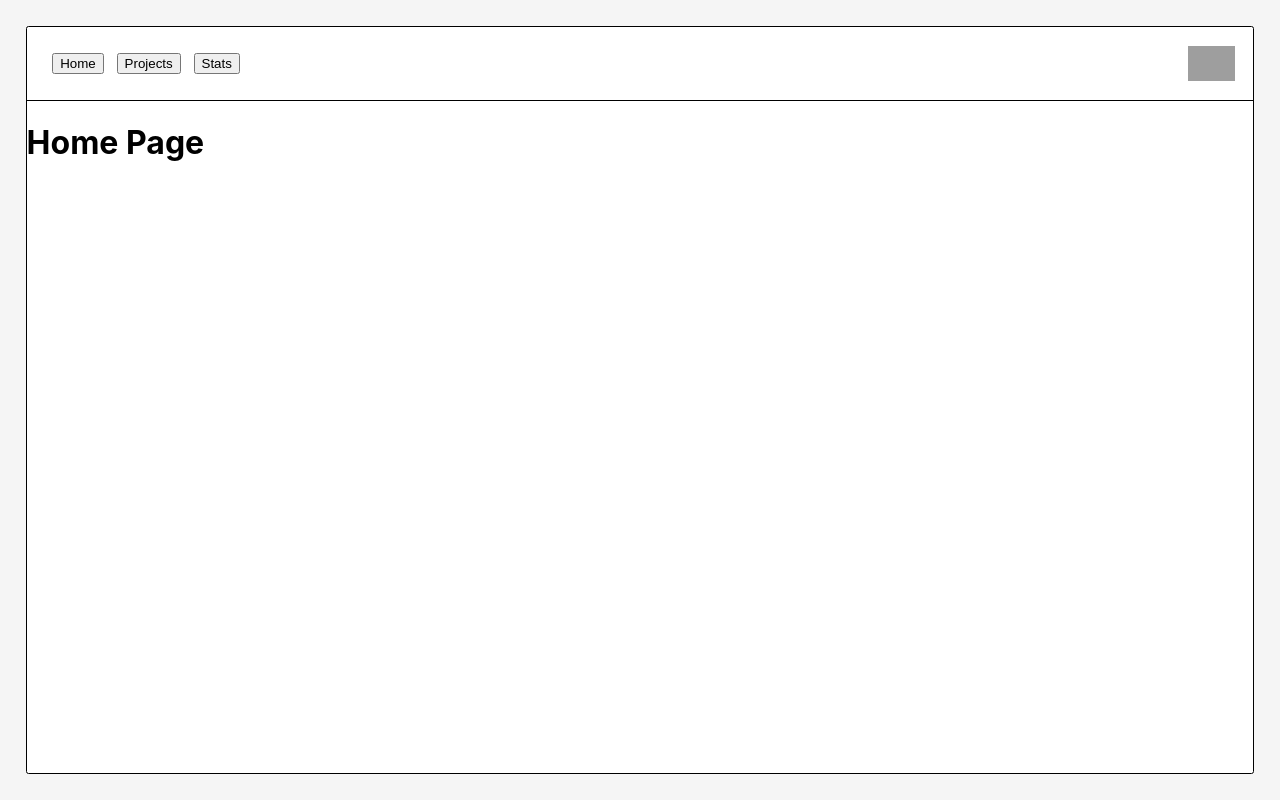
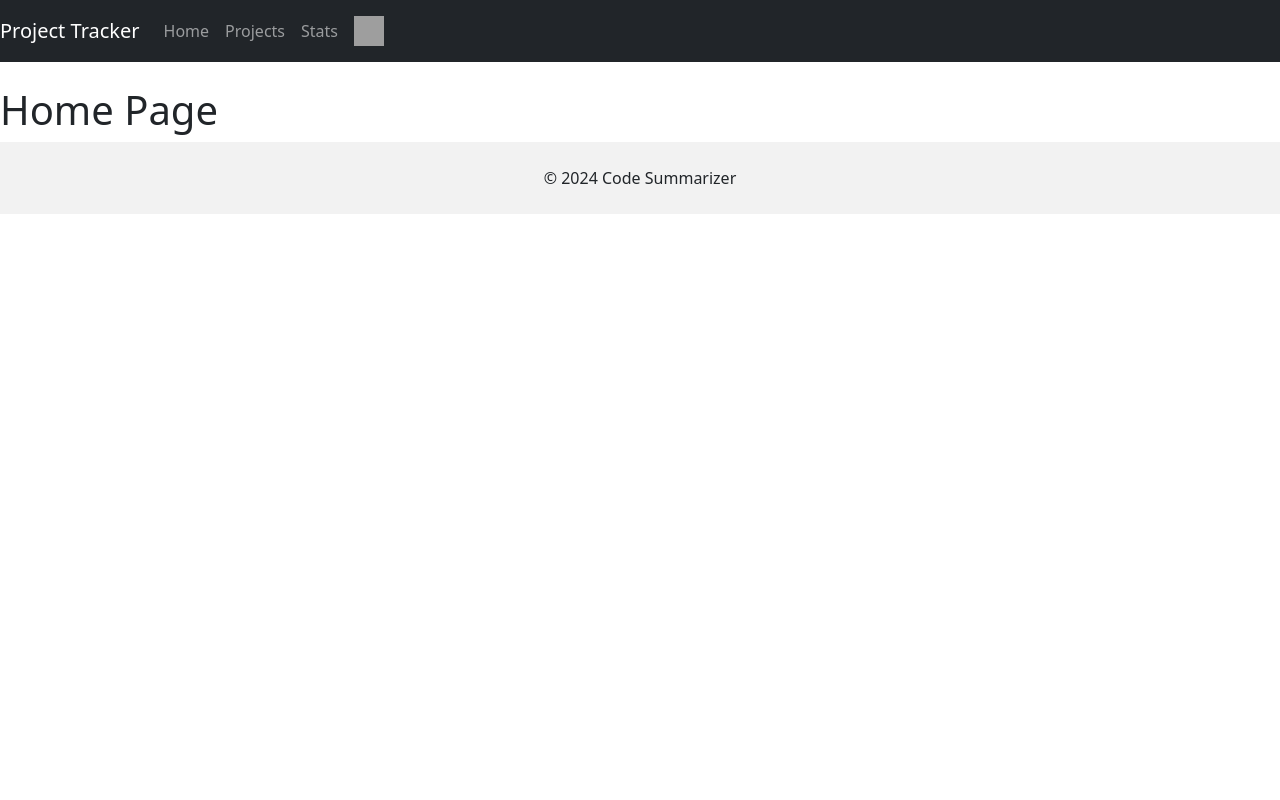
Before and after one commit to Degman1/CodeSummarizer, a React (Create React App) app in the folder frontend/: page / in a window 1280 px wide. Built offline with nearby package versions, Linux system fonts and the light colour scheme; grey boxes are pictures that could not be loaded; the HTML template or start-up script is replaced by a standard one.

Commit message:
Dashboard changes

```diff
--- a/frontend/public/index.html
+++ b/frontend/public/index.html
@@ -24,6 +24,7 @@
       work correctly both with client-side routing and a non-root public URL.
       Learn how to configure a non-root public URL by running `npm run build`.
     -->
+    <link rel="stylesheet" href="https://cdn.jsdelivr.net/npm/bootstrap-icons/font/bootstrap-icons.css">
     <title>Code Summarizer</title>
   </head>
   <body>
--- a/frontend/src/App.css
+++ b/frontend/src/App.css
@@ -66,5 +66,20 @@
 .page-content {
   height: 90%;
   width: 100%;
+  padding: 20px;
   overflow: hidden;
 }
+
+body {
+  font-family: 'Arial', sans-serif;
+  background-color: #f8f9fa;
+  color: #333;
+}
+
+.navbar, .nav-link {
+  font-size: 16px;
+}
+
+.card {
+  margin-bottom: 20px;
+}
--- a/frontend/src/App.js
+++ b/frontend/src/App.js
@@ -1,67 +1,78 @@
+//
 import React, { useState } from 'react';
-import './App.css';
+import 'bootstrap/dist/css/bootstrap.min.css';
+import { Navbar, Nav, Button, Container } from 'react-bootstrap';
 import ProjectList from './components/ProjectPageComponents/ProjectList';
 import StatScreen from './components/StatsPageComponents/StatsScreen';
 import AccountDropdown from './components/AccountDropdownComponents/AccountDropdown';
 import HomePage from './components/HomePageComponents/HomePage';
 
 function App() {
-
-  // state that holds current subpage, selected in nav bar ('summaries', 'stats', 'settings') etc
-  const [subPage, setSubpage] = useState('Home')
-  const [openAccountTab, setOpenAccountTab] = useState(false)
-
+  const [subPage, setSubpage] = useState('Home');
+  const [openAccountTab, setOpenAccountTab] = useState(false);
 
   const buildNavButton = (page) => {
     return (
-      <button
-        onClick={() => {
-          setSubpage(page)
-          setOpenAccountTab(false)
-        }}
-      >{page}</button>
-    )
-
-  }
+      <Button variant="primary" onClick={() => {
+        setSubpage(page);
+        setOpenAccountTab(false);
+      }}>
+        {page}
+      </Button>
+    );
+  };
 
   const buildSubPage = () => {
     switch (subPage) {
       case 'Home':
-        return <HomePage />
+        return <HomePage />;
       case 'Projects':
-        return <ProjectList />
+        return <ProjectList />;
       case 'Stats':
-        return <StatScreen />
+        return <StatScreen />;
       default:
-        return <div>Invalid page</div>
+        return <div>Invalid page</div>;
     }
-  }
+  };
+
+  const NavigationBar = () => {
+    return (
+      <Navbar bg="dark" variant="dark" expand="lg" className="mb-4">
+        <Navbar.Brand href="#home">Project Tracker</Navbar.Brand>
+        <Navbar.Toggle aria-controls="basic-navbar-nav" />
+        <Navbar.Collapse id="basic-navbar-nav">
+          <Nav className="mr-auto">
+            <Nav.Link onClick={() => setSubpage('Home')}>Home</Nav.Link>
+            <Nav.Link onClick={() => setSubpage('Projects')}>Projects</Nav.Link>
+            <Nav.Link onClick={() => setSubpage('Stats')}>Stats</Nav.Link>
+          </Nav>
+          <Nav>
+            <Nav.Link onClick={() => setOpenAccountTab(old => !old)}>
+              <img
+                src={`${process.env.PUBLIC_URL}/assets/userIcon.png`}
+                alt="Account"
+                style={{ cursor: 'pointer', width: 30, height: 30 }}
+              />
+            </Nav.Link>
+          </Nav>
+        </Navbar.Collapse>
+      </Navbar>
+    );
+  };
+
+  const Footer = () => (
+    <div className="text-center p-4" style={{ backgroundColor: 'rgba(0, 0, 0, 0.05)' }}>
+      © 2024 Code Summarizer
+    </div>
+  );
 
   return (
     <div className='page'>
-      <div className='app'>
-        <div className='nav-bar'>
-          <div className='nav-section left-aligned-nav'>
-            {buildNavButton('Home')}
-            {buildNavButton('Projects')}
-            {buildNavButton('Stats')}
-          </div>
-          <div className='nav-section right-aligned-nav'>
-            <button
-              className='account-button'
-            >
-              <img
-                onClick={() => setOpenAccountTab(old => !old)}
-                src={`${process.env.PUBLIC_URL}/assets/settingsIcon.png`}
-              />
-              {openAccountTab && <AccountDropdown />}
-            </button>
-          </div>
-        </div>
-        <div className='page-content'>
-          {buildSubPage()}
-        </div>
+      <NavigationBar />
+      <div className='page-content'>
+        {buildSubPage()}
       </div>
+      <Footer />
     </div>
   );
 }
--- a/frontend/src/components/ProjectPageComponents/NewProjectScreen.module.css
+++ b/frontend/src/components/ProjectPageComponents/NewProjectScreen.module.css
@@ -61,3 +61,47 @@
     margin-bottom: 0.45vh;
     text-decoration: underline;
 }
+
+.outsideForm {
+    position: fixed;
+    top: 0;
+    left: 0;
+    right: 0;
+    bottom: 0;
+    background-color: rgba(0, 0, 0, 0.5);
+    display: flex;
+    align-items: center;
+    justify-content: center;
+    z-index: 1000;
+}
+
+.container {
+    background-color: white;
+    padding: 20px;
+    border-radius: 8px;
+    box-shadow: 0 4px 6px rgba(0,0,0,0.1);
+    width: 90%;
+    max-width: 500px;
+}
+
+.fieldContainer {
+    margin-bottom: 15px;
+}
+
+.closeX {
+    float: right;
+    border: none;
+    background: none;
+    font-size: 24px;
+    cursor: pointer;
+}
+
+.submitButton {
+    width: 100%;
+    padding: 10px;
+    background-color: #007BFF;
+    color: white;
+    border: none;
+    border-radius: 4px;
+    cursor: pointer;
+}
--- a/frontend/src/components/ProjectPageComponents/ProjectList.js
+++ b/frontend/src/components/ProjectPageComponents/ProjectList.js
@@ -1,5 +1,6 @@
 import st from './ProjectList.module.css'
-import react, { useState } from 'react'
+import React, { useState } from 'react';
+import { Card, Button, ListGroup, Container, Row, Col } from 'react-bootstrap';
 import NewProjectScreen from './NewProjectScreen'
 import SummariesScreen from './SummariesScreen'
 
@@ -130,6 +131,19 @@ function ProjectList() {
 
     const buildDate = (timestamp) => new Date(timestamp).toLocaleDateString()
 
+    const handleProjectSelect = (project) => {
+        setSelectedProject(selectedProject === project ? null : project);
+    };
+
+    if (viewingSummaries && selectedProject) {
+        return (
+            <SummariesScreen
+                backFunc={() => setViewingSummaries(false)}
+                selectedProject={selectedProject}
+            />
+        );
+    }
+
     const buildProjectRow = (project) => {
         return (
             <div
@@ -176,25 +190,47 @@ function ProjectList() {
         </div>)
     }
 
+    return (
+        <Container fluid>
+            {newProjectScreen && <NewProjectScreen closeNewProjectScreen={() => setNewProjectScreen(false)} />}
+            <Row>
+                <Col md={4} className="project-list-column">
+                    <ListGroup>
+                        {projects.map(project => (
+                            <ListGroup.Item
+                                key={project.projectId}
+                                action
+                                onClick={() => handleProjectSelect(project)}
+                                active={selectedProject === project}
+                            >
+                                {project.name} - {project.author}
+                                <div><small>{new Date(project.timestamp).toLocaleDateString()}</small></div>
+                            </ListGroup.Item>
+                        ))}
+                        <Button variant="primary" onClick={() => {
+                            setNewProjectScreen(true);
+                        }}>Create new project</Button>
+                    </ListGroup>
+                </Col>
+                <Col md={8}>
+                    {selectedProject ? (
+                        <Card>
+                            <Card.Header>{selectedProject.name}</Card.Header>
+                            <Card.Body>
+                                <Card.Title>Description</Card.Title>
+                                <Card.Text>{selectedProject.description}</Card.Text>
+                                <Card.Title>Code Snippet</Card.Title>
+                                <pre>{selectedProject.codeSnippet}</pre>
+                            </Card.Body>
+                        </Card>
+                    ) : (
+                        <div>Select a project for details</div>
+                    )}
+                </Col>
+            </Row>
+        </Container>
+    );
 
-    return (
-        <div className={st.content}>
-            {newProjectScreen && <NewProjectScreen closeNewProjectScreen={() => setNewProjectScreen(false)} />}
-            <div className={st.summaryColumns}>
-                <div className={st.projectList}>
-                    {projects.map((p) => buildProjectRow(p))}
-                    <div className={st.createNewProject}>
-                        <button onClick={() => setNewProjectScreen(true)}>Create new project</button>
-                    </div>
-                </div>
-                <div className={st.projectContent}>
-                    {selectedProject && buildCodeSnippet(selectedProject.codeSnippet)}
-                    {selectedProject && buildProjectDetails(selectedProject)}
-                    {!selectedProject && <i className={st.noProjectSelected}>Select a project for details</i>}
-                </div>
-            </div>
-        </div>
-    );
 }
 
-export default ProjectList
+export default ProjectList;
--- a/frontend/src/components/ProjectPageComponents/ProjectList.module.css
+++ b/frontend/src/components/ProjectPageComponents/ProjectList.module.css
@@ -141,3 +141,10 @@
     justify-content: flex-end;
     align-items: flex-end;
 }
+
+.project-list-column {
+    /* This ensures the column doesn't resize or move */
+    position: static;
+    width: 33.3333%;
+    min-height: 100vh;
+}
--- /dev/null
+++ b/package.json
@@ -0,0 +1,5 @@
+{
+  "dependencies": {
+    "bootstrap": "^5.3.3"
+  }
+}
```
Also changed, not shown: frontend/src/components/ProjectPageComponents/NewProjectScreen.js (+15 -36 lines), 1 other file (tests, documents, lock files or other folders).
